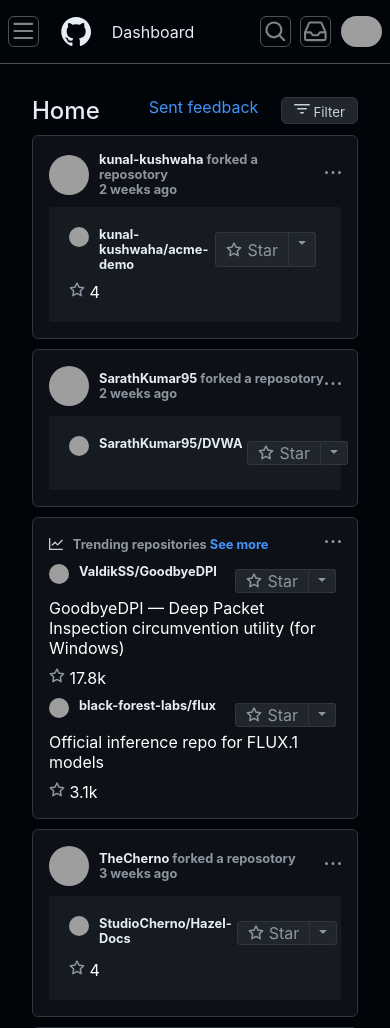
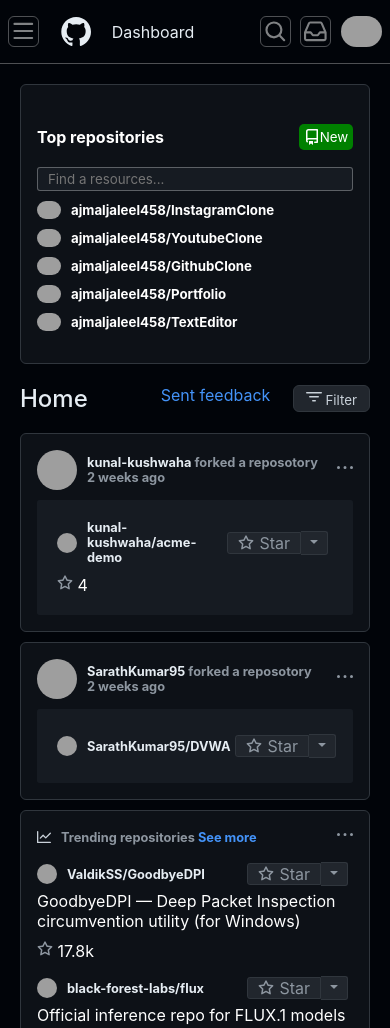
Before and after one commit to ajmaljaleel458/GithubClone, a plain HTML site: page index.html in a window 390 px wide. Shown: the top 1028 px of the page. Drawn offline with Linux system fonts and the light colour scheme; grey boxes are pictures that could not be loaded.

Commit message:
Github responsive making sone

```diff
--- a/index.html
+++ b/index.html
@@ -210,7 +210,7 @@
                                             d="M8 .25a.75.75 0 0 1 .673.418l1.882 3.815 4.21.612a.75.75 0 0 1 .416 1.279l-3.046 2.97.719 4.192a.751.751 0 0 1-1.088.791L8 12.347l-3.766 1.98a.75.75 0 0 1-1.088-.79l.72-4.194L.818 6.374a.75.75 0 0 1 .416-1.28l4.21-.611L7.327.668A.75.75 0 0 1 8 .25Zm0 2.445L6.615 5.5a.75.75 0 0 1-.564.41l-3.097.45 2.24 2.184a.75.75 0 0 1 .216.664l-.528 3.084 2.769-1.456a.75.75 0 0 1 .698 0l2.77 1.456-.53-3.084a.75.75 0 0 1 .216-.664l2.24-2.183-3.096-.45a.75.75 0 0 1-.564-.41L8 2.694Z">
                                         </path>
                                     </svg>
-                                    Star
+                                    <span>Star</span>
                                 </div>
                                 <div class="main-feed-option-button-2">
                                     <svg aria-hidden="true" height="16" viewBox="0 0 16 16" version="1.1" width="16"
@@ -269,7 +269,7 @@
                                             d="M8 .25a.75.75 0 0 1 .673.418l1.882 3.815 4.21.612a.75.75 0 0 1 .416 1.279l-3.046 2.97.719 4.192a.751.751 0 0 1-1.088.791L8 12.347l-3.766 1.98a.75.75 0 0 1-1.088-.79l.72-4.194L.818 6.374a.75.75 0 0 1 .416-1.28l4.21-.611L7.327.668A.75.75 0 0 1 8 .25Zm0 2.445L6.615 5.5a.75.75 0 0 1-.564.41l-3.097.45 2.24 2.184a.75.75 0 0 1 .216.664l-.528 3.084 2.769-1.456a.75.75 0 0 1 .698 0l2.77 1.456-.53-3.084a.75.75 0 0 1 .216-.664l2.24-2.183-3.096-.45a.75.75 0 0 1-.564-.41L8 2.694Z">
                                         </path>
                                     </svg>
-                                    Star
+                                    <span>Star</span>
                                 </div>
                                 <div class="main-feed-option-button-2">
                                     <svg aria-hidden="true" height="16" viewBox="0 0 16 16" version="1.1" width="16"
@@ -320,7 +320,7 @@
                                         d="M8 .25a.75.75 0 0 1 .673.418l1.882 3.815 4.21.612a.75.75 0 0 1 .416 1.279l-3.046 2.97.719 4.192a.751.751 0 0 1-1.088.791L8 12.347l-3.766 1.98a.75.75 0 0 1-1.088-.79l.72-4.194L.818 6.374a.75.75 0 0 1 .416-1.28l4.21-.611L7.327.668A.75.75 0 0 1 8 .25Zm0 2.445L6.615 5.5a.75.75 0 0 1-.564.41l-3.097.45 2.24 2.184a.75.75 0 0 1 .216.664l-.528 3.084 2.769-1.456a.75.75 0 0 1 .698 0l2.77 1.456-.53-3.084a.75.75 0 0 1 .216-.664l2.24-2.183-3.096-.45a.75.75 0 0 1-.564-.41L8 2.694Z">
                                     </path>
                                 </svg>
-                                Star
+                                <span>Star</span>
                             </div>
                             <div class="main-feed-option-button-2">
                                 <svg aria-hidden="true" height="16" viewBox="0 0 16 16" version="1.1" width="16"
@@ -358,7 +358,7 @@
                                         d="M8 .25a.75.75 0 0 1 .673.418l1.882 3.815 4.21.612a.75.75 0 0 1 .416 1.279l-3.046 2.97.719 4.192a.751.751 0 0 1-1.088.791L8 12.347l-3.766 1.98a.75.75 0 0 1-1.088-.79l.72-4.194L.818 6.374a.75.75 0 0 1 .416-1.28l4.21-.611L7.327.668A.75.75 0 0 1 8 .25Zm0 2.445L6.615 5.5a.75.75 0 0 1-.564.41l-3.097.45 2.24 2.184a.75.75 0 0 1 .216.664l-.528 3.084 2.769-1.456a.75.75 0 0 1 .698 0l2.77 1.456-.53-3.084a.75.75 0 0 1 .216-.664l2.24-2.183-3.096-.45a.75.75 0 0 1-.564-.41L8 2.694Z">
                                     </path>
                                 </svg>
-                                Star
+                                <span>Star</span>
                             </div>
                             <div class="main-feed-option-button-2">
                                 <svg aria-hidden="true" height="16" viewBox="0 0 16 16" version="1.1" width="16"
@@ -417,7 +417,7 @@
                                             d="M8 .25a.75.75 0 0 1 .673.418l1.882 3.815 4.21.612a.75.75 0 0 1 .416 1.279l-3.046 2.97.719 4.192a.751.751 0 0 1-1.088.791L8 12.347l-3.766 1.98a.75.75 0 0 1-1.088-.79l.72-4.194L.818 6.374a.75.75 0 0 1 .416-1.28l4.21-.611L7.327.668A.75.75 0 0 1 8 .25Zm0 2.445L6.615 5.5a.75.75 0 0 1-.564.41l-3.097.45 2.24 2.184a.75.75 0 0 1 .216.664l-.528 3.084 2.769-1.456a.75.75 0 0 1 .698 0l2.77 1.456-.53-3.084a.75.75 0 0 1 .216-.664l2.24-2.183-3.096-.45a.75.75 0 0 1-.564-.41L8 2.694Z">
                                         </path>
                                     </svg>
-                                    Star
+                                    <span>Star</span>
                                 </div>
                                 <div class="main-feed-option-button-2">
                                     <svg aria-hidden="true" height="16" viewBox="0 0 16 16" version="1.1" width="16"
@@ -476,7 +476,7 @@
                                             d="M8 .25a.75.75 0 0 1 .673.418l1.882 3.815 4.21.612a.75.75 0 0 1 .416 1.279l-3.046 2.97.719 4.192a.751.751 0 0 1-1.088.791L8 12.347l-3.766 1.98a.75.75 0 0 1-1.088-.79l.72-4.194L.818 6.374a.75.75 0 0 1 .416-1.28l4.21-.611L7.327.668A.75.75 0 0 1 8 .25Zm0 2.445L6.615 5.5a.75.75 0 0 1-.564.41l-3.097.45 2.24 2.184a.75.75 0 0 1 .216.664l-.528 3.084 2.769-1.456a.75.75 0 0 1 .698 0l2.77 1.456-.53-3.084a.75.75 0 0 1 .216-.664l2.24-2.183-3.096-.45a.75.75 0 0 1-.564-.41L8 2.694Z">
                                         </path>
                                     </svg>
-                                    Star
+                                    <span>Star</span>
                                 </div>
                                 <div class="main-feed-option-button-2">
                                     <svg aria-hidden="true" height="16" viewBox="0 0 16 16" version="1.1" width="16"
@@ -536,7 +536,7 @@
                                             d="M8 .25a.75.75 0 0 1 .673.418l1.882 3.815 4.21.612a.75.75 0 0 1 .416 1.279l-3.046 2.97.719 4.192a.751.751 0 0 1-1.088.791L8 12.347l-3.766 1.98a.75.75 0 0 1-1.088-.79l.72-4.194L.818 6.374a.75.75 0 0 1 .416-1.28l4.21-.611L7.327.668A.75.75 0 0 1 8 .25Zm0 2.445L6.615 5.5a.75.75 0 0 1-.564.41l-3.097.45 2.24 2.184a.75.75 0 0 1 .216.664l-.528 3.084 2.769-1.456a.75.75 0 0 1 .698 0l2.77 1.456-.53-3.084a.75.75 0 0 1 .216-.664l2.24-2.183-3.096-.45a.75.75 0 0 1-.564-.41L8 2.694Z">
                                         </path>
                                     </svg>
-                                    Star
+                                    <span>Star</span>
                                 </div>
                                 <div class="main-feed-option-button-2">
                                     <svg aria-hidden="true" height="16" viewBox="0 0 16 16" version="1.1" width="16"
@@ -595,7 +595,7 @@
                                             d="M8 .25a.75.75 0 0 1 .673.418l1.882 3.815 4.21.612a.75.75 0 0 1 .416 1.279l-3.046 2.97.719 4.192a.751.751 0 0 1-1.088.791L8 12.347l-3.766 1.98a.75.75 0 0 1-1.088-.79l.72-4.194L.818 6.374a.75.75 0 0 1 .416-1.28l4.21-.611L7.327.668A.75.75 0 0 1 8 .25Zm0 2.445L6.615 5.5a.75.75 0 0 1-.564.41l-3.097.45 2.24 2.184a.75.75 0 0 1 .216.664l-.528 3.084 2.769-1.456a.75.75 0 0 1 .698 0l2.77 1.456-.53-3.084a.75.75 0 0 1 .216-.664l2.24-2.183-3.096-.45a.75.75 0 0 1-.564-.41L8 2.694Z">
                                         </path>
                                     </svg>
-                                    Star
+                                    <span>Star</span>
                                 </div>
                                 <div class="main-feed-option-button-2">
                                     <svg aria-hidden="true" height="16" viewBox="0 0 16 16" version="1.1" width="16"
--- a/resources/styles/mobile-l.css
+++ b/resources/styles/mobile-l.css
@@ -1,4 +1,4 @@
-.search-bar, .vertical-seperation, .add-or-select-option, .issues-btn, .pull-request-btn, .right-side-feed, .side-bar-holder, .main-content-fight-side-feed {
+.search-bar, .vertical-seperation, .add-or-select-option, .issues-btn, .pull-request-btn, .right-side-feed, .main-content-fight-side-feed {
     display: none;
 }
 
@@ -17,4 +17,21 @@
 .side-bar-holder {
     width: 100%;
     height: auto;
+    background-color: #0d1117;
+    border-radius: 0.375rem;
+    border: 1px solid #30363d;
+    position: static;
 }
+
+.content-holder {
+    flex-direction: column;
+    padding: 20px;
+}
+
+.main-content-holder {
+    padding: 0;
+}
+
+.main-feed-menu-holder {
+    margin: 20px 0;
+}
--- a/resources/styles/mobile-m.css
+++ b/resources/styles/mobile-m.css
@@ -1,4 +1,4 @@
-.search-bar, .vertical-seperation, .add-or-select-option, .issues-btn, .pull-request-btn, .right-side-feed, .side-bar-holder, .main-content-fight-side-feed {
+.search-bar, .vertical-seperation, .add-or-select-option, .issues-btn, .pull-request-btn, .right-side-feed, .main-content-fight-side-feed {
     display: none;
 }
 
@@ -17,9 +17,54 @@
 
 .content-holder {
     flex-direction: column;
+    padding: 20px;
 }
 
 .side-bar-holder {
     width: 100%;
     height: auto;
+    background-color: #0d1117;
+    border-radius: 0.375rem;
+    border: 1px solid #30363d;
+    position: static;
 }
+
+.main-content-holder {
+    padding: 0;
+}
+
+.main-feed {
+    margin: 20px 0;
+}
+
+.main-feed-munus {
+    align-items: center;
+}
+
+.main-feed-holder {
+    padding: 10px;
+}
+
+.main-feed-content {
+    padding: 10px;
+}
+
+.main-feed-option-button-2, .main-feed-option-button-1 > span {
+    display: none;
+}
+
+.main-feed-option-button-1 {
+    border-radius: 0.18rem;
+    padding: 5px;
+    display: flex;
+    justify-content: center;
+    align-items: center;
+}
+
+.main-feed-option-button-1 > svg > path {
+    display: flex;
+    justify-content: center;
+    align-items: center;
+    text-align: center;
+
+}
--- a/resources/styles/mobile-s.css
+++ b/resources/styles/mobile-s.css
@@ -14,10 +14,52 @@
     padding: 1rem 0.2rem;
 }
 
+
 .side-bar-holder {
     width: 100%;
     height: auto;
+    background-color: #0d1117;
+    border-radius: 0.375rem;
+    border: 1px solid #30363d;
+    position: static;
 }
 .content-holder {
     flex-direction: column;
+    padding: 20px;
 }
+
+.main-content-holder {
+    padding: 0;
+}
+
+.main-feed-menu-holder {
+    margin: 20px 0;
+}
+
+.main-feed-munus {
+    align-items: center;
+}
+
+.main-feed {
+    margin: 20px 0;
+}
+
+.main-feed-option-button-2, .main-feed-option-button-1 > span {
+    display: none;
+}
+
+.main-feed-option-button-1 {
+    border-radius: 0.18rem;
+    padding: 5px;
+    display: flex;
+    justify-content: center;
+    align-items: center;
+}
+
+.main-feed-option-button-1 > svg > path {
+    display: flex;
+    justify-content: center;
+    align-items: center;
+    text-align: center;
+
+}
--- a/resources/styles/style.css
+++ b/resources/styles/style.css
@@ -347,6 +347,7 @@ body {
 .main-feed-title-discription-holder > h4{
     color: #8d96a0;
     font-size: 0.8rem;
+    text-overflow: ellipsis;
 }
 
 .main-feed-option-menu-holder > svg {
@@ -365,6 +366,7 @@ body {
 .main-feed-content-row1 {
     display: flex;
     flex-direction: row;
+    align-items: center;
 }
 
 .main-feed-content-row2 {
@@ -381,6 +383,9 @@ body {
 .main-cotet-feed-option-menu-holder {
     display: flex;
     padding: 5px;
+    display: flex;
+    justify-content: center;
+    align-items: center;
 }
 
 .main-feed-option-button-1 {
--- a/resources/styles/tablet.css
+++ b/resources/styles/tablet.css
@@ -9,3 +9,25 @@
 .navbar {
     padding: 1rem 0.2rem;
 }
+
+.side-bar-holder {
+    width: 100%;
+    height: auto;
+    background-color: #0d1117;
+    border-radius: 0.375rem;
+    border: 1px solid #30363d;
+    position: static;
+}
+
+.content-holder {
+    flex-direction: column;
+    padding: 20px;
+}
+
+.main-content-holder {
+    padding: 0;
+}
+
+.main-feed-menu-holder {
+    margin: 20px 0;
+}
```
